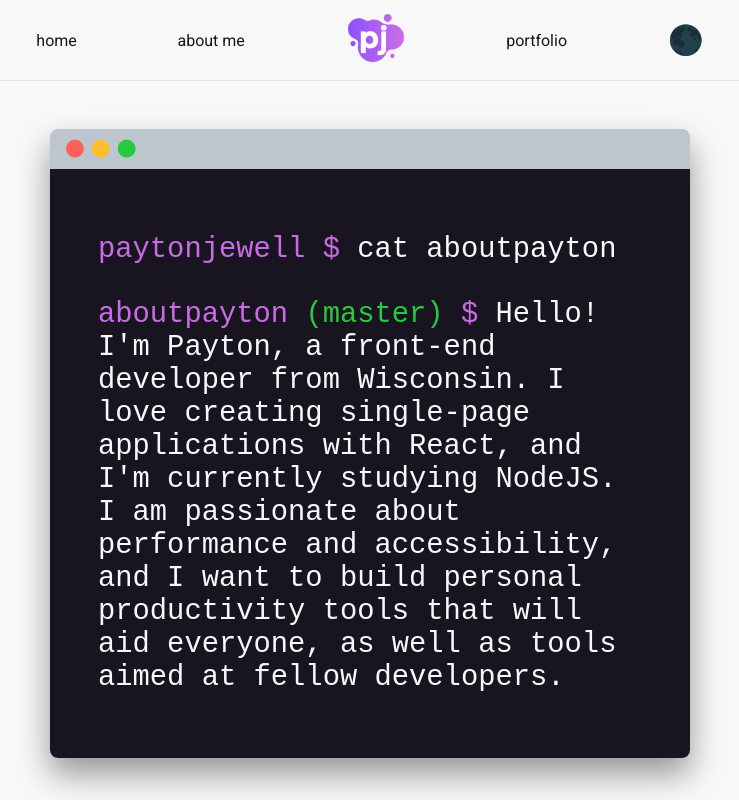
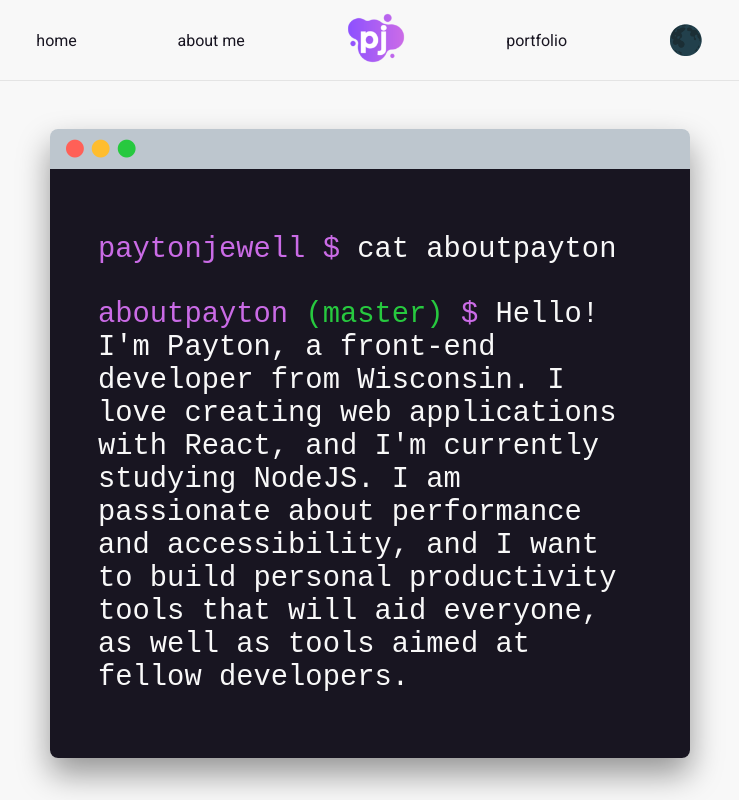
Before and after one commit to garbarok/ReactPortfolioTemplate, a React (Create React App) app: page /#/about in a window 1280 px wide. Shown: the top 800 px of the page, without its empty margins (270-1009 px from the left). Built offline with nearby package versions, Linux system fonts and the light colour scheme; the HTML template or start-up script is replaced by a standard one.

Commit message:
updated dependencies about about file

```diff
--- a/src/Components/About.js
+++ b/src/Components/About.js
@@ -16,7 +16,7 @@ export default function About() {
                 <div className={Style.window}>
                     <p><span className={Style.pink}>paytonjewell $</span> cat aboutpayton </p>
                     <p><span className={Style.pink}>aboutpayton <span className={Style.green}>(master)</span> $ </span>
-                        Hello! I'm Payton, a front-end developer from Wisconsin. I love creating single-page
+                        Hello! I'm Payton, a front-end developer from Wisconsin. I love creating web
                         applications with React, and I'm currently studying NodeJS. I am passionate about performance
                         and accessibility, and I want to build personal productivity tools that will aid everyone, as
                         well as tools aimed at fellow developers.
```
Also changed, not shown: package.json (+7 -7 lines), 2 other files (tests, documents, lock files or other folders).
